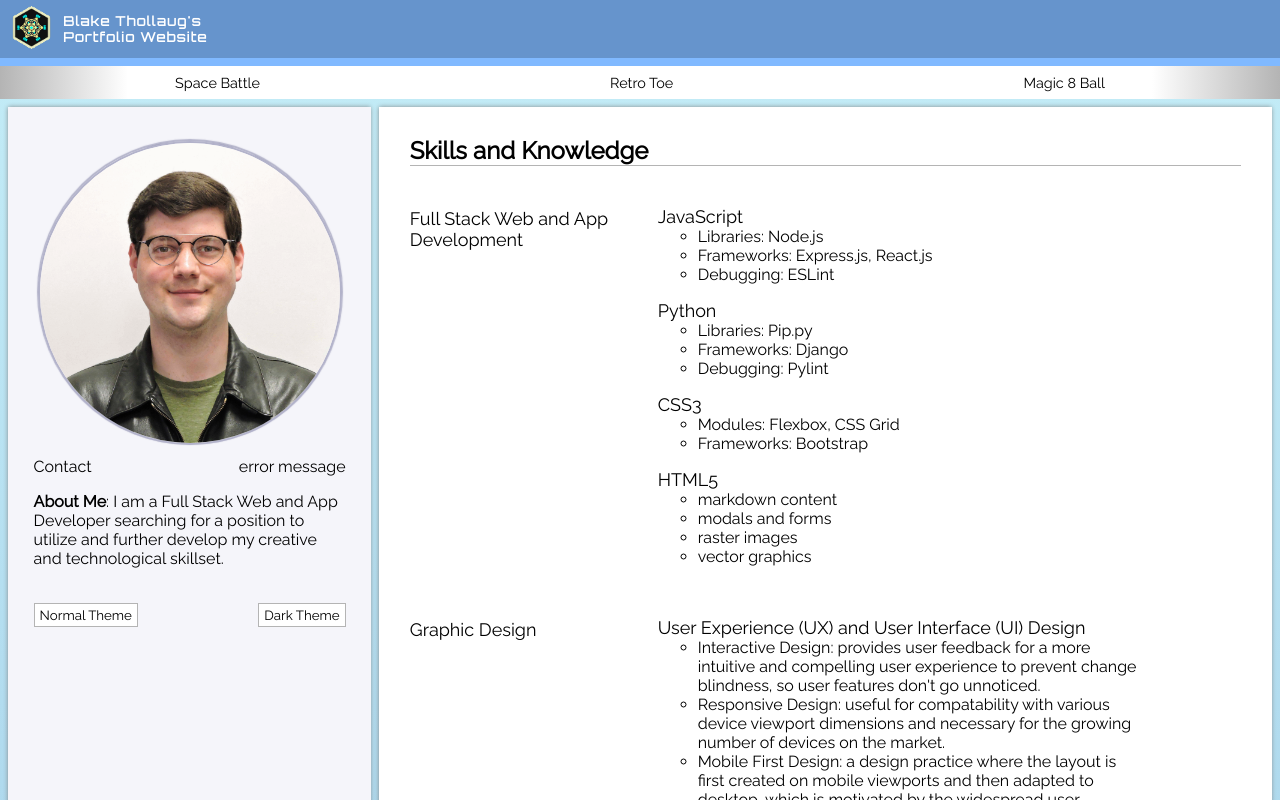
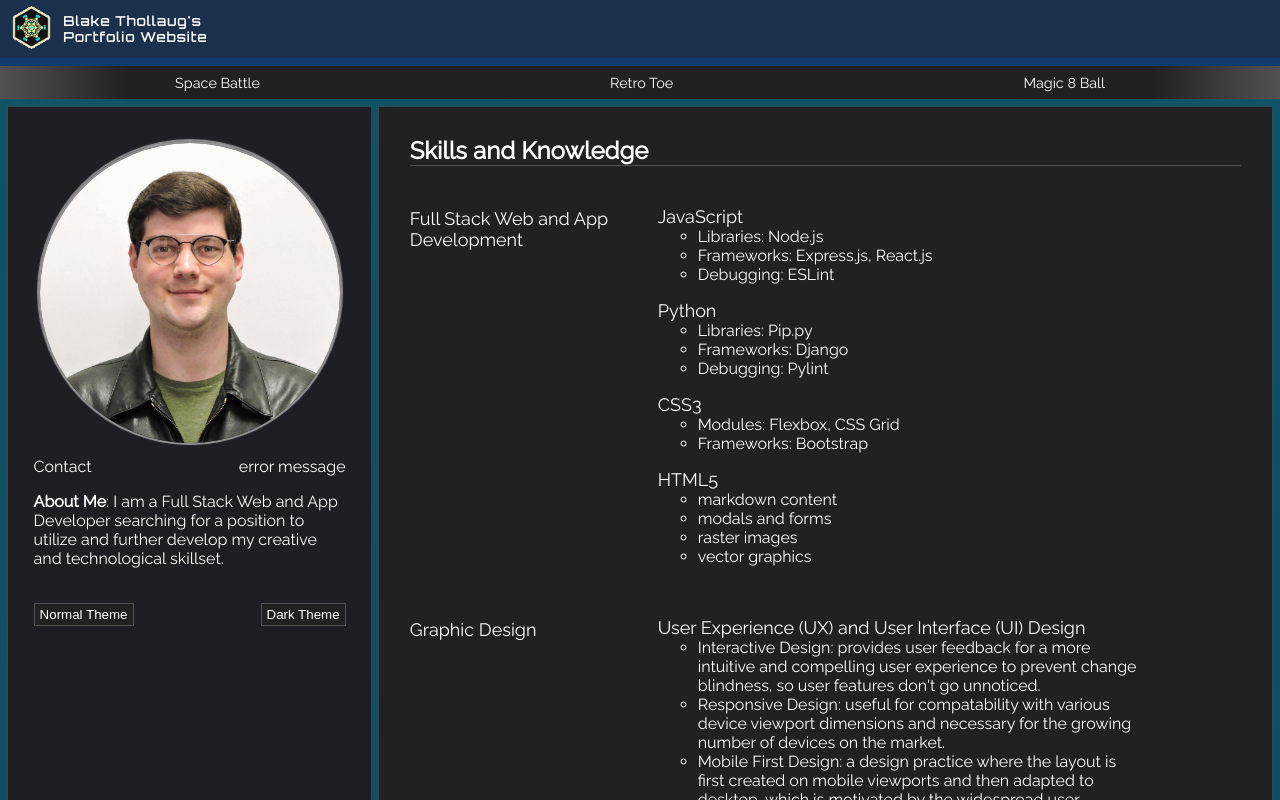
Before and after one commit to bthol/Portfolio-Frontend, a React (Create React App) app: page / in a window 1280 px wide. Shown: the top 800 px of the page. Built offline with nearby package versions, Linux system fonts and the light colour scheme; the HTML template or start-up script is replaced by a standard one.

Commit message:
dark theme design

```diff
--- a/public/index.html
+++ b/public/index.html
@@ -19,7 +19,7 @@
 
     <title>Blake Thollaug's Portfolio Website</title>
   </head>
-  <body class="color-theme-normal">
+  <body>
     <div id="root"></div>
   </body>
 </html>
--- a/src/App.css
+++ b/src/App.css
@@ -1,41 +1,43 @@
-* {
-  font-family: 'Raleway', sans-serif;
-}
-
 .color-theme-normal {
   --color-background-1: #6694cc;
   --color-background-2: #c4edf7;
   --color-background-3: #f5f5fa;
 
+  --color-gray: #b4b4b4;
+  --color-white: #ffffff;
+
+  --font-color-1: #000000;
+  --font-color-2: #5c5c5c;
+  --font-color-3: #ffffff;
+
   --color-shadow: #808080;
-
-  --color-black: #000000;
-  --color-gray: #5c5c5c;
-  --color-gray-2: #b4b4b4;
-  --color-white: #ffffff;
 
   --color--header-detail-1: #80b9ff;
   --color-photo-detail-1: #73739b80;
+  --button-dark-detail: #000000;
 }
 
 .color-theme-dark {
   --color-background-1: hsl(213, 50%, 20%);
-  --color-background-2: hsl(192, 76%, 87%);
-  --color-background-3: hsl(240, 33%, 97%);
+  --color-background-2: hsl(192, 76%, 23%);
+  --color-background-3: hsl(240, 10%, 13%);
 
-  --color-shadow: hsl(0, 0%, 50%);
+  --color-gray: hsl(0, 0%, 32%);
+  --color-white: #212121;
 
-  --color-black: #000000;
-  --color-gray: #5c5c5c;
-  --color-gray-2: #b5b5b5;
-  --color-white: #ffffff;
+  --font-color-1: #ffffff;
+  --font-color-2: hsl(0, 0%, 60%);
+  --font-color-3: hsl(0, 0%, 50%);
 
-  --color--header-detail-1: hsl(213, 100%, 75%);
-  --color-photo-detail-1: hsla(240, 17%, 53%, 0.502);
-  /* color: var(--color-white); */
+  --color-shadow: hsl(0, 0%, 29%);
+
+  --color--header-detail-1: hsl(213, 75%, 25%);
+  --color-photo-detail-1: hsla(240, 17%, 100%, 0.502);
+  --button-dark-detail: #000000;
 }
 
-body {
+#root-react {
+  font-family: 'Raleway', sans-serif;
   background: var(--color-background-1);
   background: linear-gradient(to bottom, var(--color-background-2), var(--color-background-1));
 }
@@ -66,15 +68,15 @@ body {
 
 a {
   text-decoration: none;
-  color: var(--color-black);
+  color: var(--font-color-1);
 }
 .link-desat:hover {
   transition: all 100ms ease;
-  color: var(--color-gray);
+  color: var(--font-color-2);
 }
 .link-highlight:hover {
   transition: all 100ms ease;
-  color: var(--color-white);
+  color: var(--font-color-3);
 }
 
 .augium-web-icon {
@@ -97,7 +99,7 @@ a {
 }
 
 #website-title {
-  color: var(--color-white);
+  color: #ffffff;
   font-family: 'Orbitron', sans-serif;
   font-size: .9em;
   letter-spacing: .1em;
@@ -108,54 +110,55 @@ a {
 
 .buttons {
   padding: 3px 5px;
-  border: 1.5px solid var(--color-gray-2);
+  color: var(--font-color-1);
   background-color: var(--color-white);
+  border: 1.5px solid var(--color-gray);
 }
 .buttons:hover {
-  background-color: var(--color-gray-2);
+  background-color: var(--color-gray);
 }
 .dark-button:hover {
-  background-color: var(--color-black);
-  color: var(--color-white);
+  background-color: var(--button-dark-detail);
+  color: var(--font-color-3);
 }
 
 .app-header > div {
-  background: var(--color-background-1);
-  border-bottom: 8px solid var(--color--header-detail-1);
   display: grid;
   align-items: center;
   grid-template-columns: .4fr 10fr 2fr;
   font-size: .9em;
+  background: var(--color-background-1);
+  border-bottom: 8px solid var(--color--header-detail-1);
 }
 
 .app-nav {
-  background: var(--color-white);
-  background: linear-gradient(270deg, var(--color-gray-2) 0%, var(--color-white) 10%, var(--color-white) 90%, var(--color-gray-2) 100%);
   padding: 8px 0px;
   margin-bottom: 8px;
   font-size: .9em;
   align-items: center;
   flex-wrap: nowrap;
+  background: var(--color-white);
+  background: linear-gradient(270deg, var(--color-gray) 0%, var(--color-white) 10%, var(--color-white) 90%, var(--color-gray) 100%);
 }
 
 .app-aside {
+  padding: 2vw;
   background: var(--color-background-3);
-  padding: 2vw;
 }
 
 .app-main {
+  padding: 5px 5px 18px 5px;
   background: var(--color-white);
-  padding: 5px 5px 18px 5px;
 }
 
 .title-line {
-  border-bottom: 1px solid var(--color-gray-2);
+  border-bottom: 1px solid var(--color-gray);
 }
 
 #aside-main {
+  margin-bottom: 8px;
   display: grid;
-  margin-bottom: 8px;
-  border-bottom: 1px solid var(--color-black);
+  color: var(--font-color-1);
 }
 
 .top-link-style {
@@ -163,14 +166,18 @@ a {
   width: 100%;
 }
 .top-link-style:hover {
-  background: var(--color-gray-2);
+  background: var(--color-gray);
+}
+
+.app-footer {
+  font-size: .9em;
+  color: var(--font-color-1);
 }
 
 .app-footer-link-grid {
+  line-height: 2;
+  padding-left: 8px;
   justify-content: space-around;
-  line-height: 2;
-  font-size: .9em;
-  padding-left: 8px;
 }
 
 .app-footer ul {
--- a/src/App.js
+++ b/src/App.js
@@ -9,7 +9,7 @@ import { Footer } from './Footer/Footer';
 
 function App() {
   return (
-    <div className="App">
+    <div id="root-react" className="App color-theme-dark">
       <a name="top"></a>
       <Header />
       <span id="aside-main">
```
